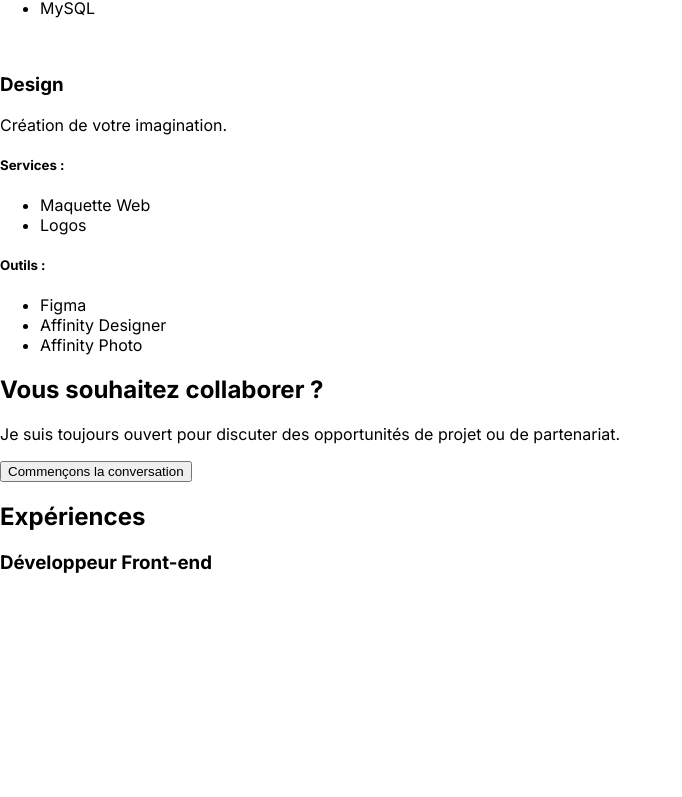
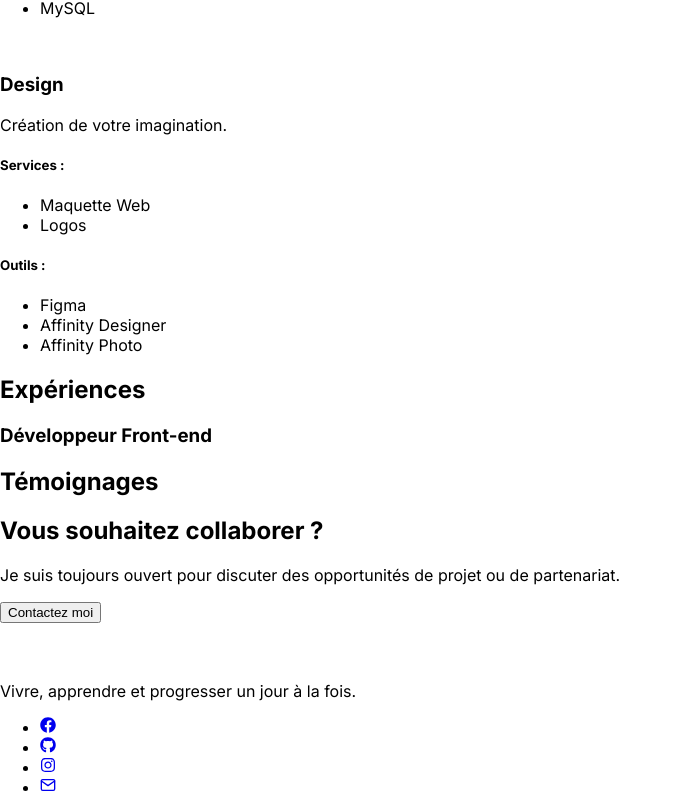
Before and after one commit to ClaveauAlex/portfolio-pro, a React (Create React App) app: page / in a window 1280 px wide. Shown: the part 1396-2193 px from the top of the page, without its empty margins (0-682 px from the left). Before the commit the page ends 1970 px from the top, so only its background shows below. Built offline with nearby package versions, Linux system fonts and the light colour scheme.

Commit message:
Footer done

```diff
--- a/src/App.jsx
+++ b/src/App.jsx
@@ -1,4 +1,6 @@
 import "./App.scss";
+import {FaFacebook, FaGithub, FaInstagram} from "react-icons/fa";
+import {FiMail} from "react-icons/fi";
 
 function App() {
   return (
@@ -21,7 +23,7 @@ function App() {
               <a href="/">Expériences</a>
             </li>
             <li>
-              <a href="/">Avis</a>
+              <a href="/">Témoignages</a>
             </li>
           </ul>
           <button>Me contacter</button>
@@ -102,6 +104,17 @@ function App() {
           </div>
         </section>
       </div>
+      <div className="experiences-container">
+        <h2>Expériences</h2>
+        <div>
+          <h3>Développeur Front-end</h3>
+          {/* TODO: Faire la partie Expériences */}
+        </div>
+      </div>
+      <div className="testimonials-container">
+        <h2>Témoignages</h2>
+        {/* TODO: Faire la partie témoignage */}
+      </div>
       <div className="cta">
         <section>
           <h2>Vous souhaitez collaborer ?</h2>
@@ -109,15 +122,41 @@ function App() {
             Je suis toujours ouvert pour discuter des opportunités de projet ou
             de partenariat.
           </p>
-          <button>Commençons la conversation</button>
+          <button>Contactez moi</button>
         </section>
       </div>
-      <div className="experiences-container">
-        <h2>Expériences</h2>
-        <div>
-          <h3>Développeur Front-end</h3>
-
-        </div>
+      <div className="footer-container">
+        <footer>
+          <img
+            src="./images/logo_white.svg"
+            alt="logo"
+            style={{ width: "40px" }}
+          ></img>
+          <p>Vivre, apprendre et progresser un jour à la fois.</p>
+          <ul>
+            <li>
+              <a href="https://www.linkedin.com/in/alexandre-claveau/">
+                <FaFacebook/>
+              </a>
+            </li>
+            <li>
+              <a href="https://github.com/ClaveauAlex">
+                <FaGithub />
+              </a>
+            </li>
+            <li>
+              <a href="https://www.instagram.com/alexandre_claveau.me/">
+                <FaInstagram />
+              </a>
+            </li>
+            <li>
+              {/* Redirection vers la page Contact */}
+              <a href="/">
+                <FiMail />
+              </a>
+            </li>
+          </ul>
+        </footer>
       </div>
     </div>
   );
```
Also changed, not shown: src/images/logo_white.svg (added).
